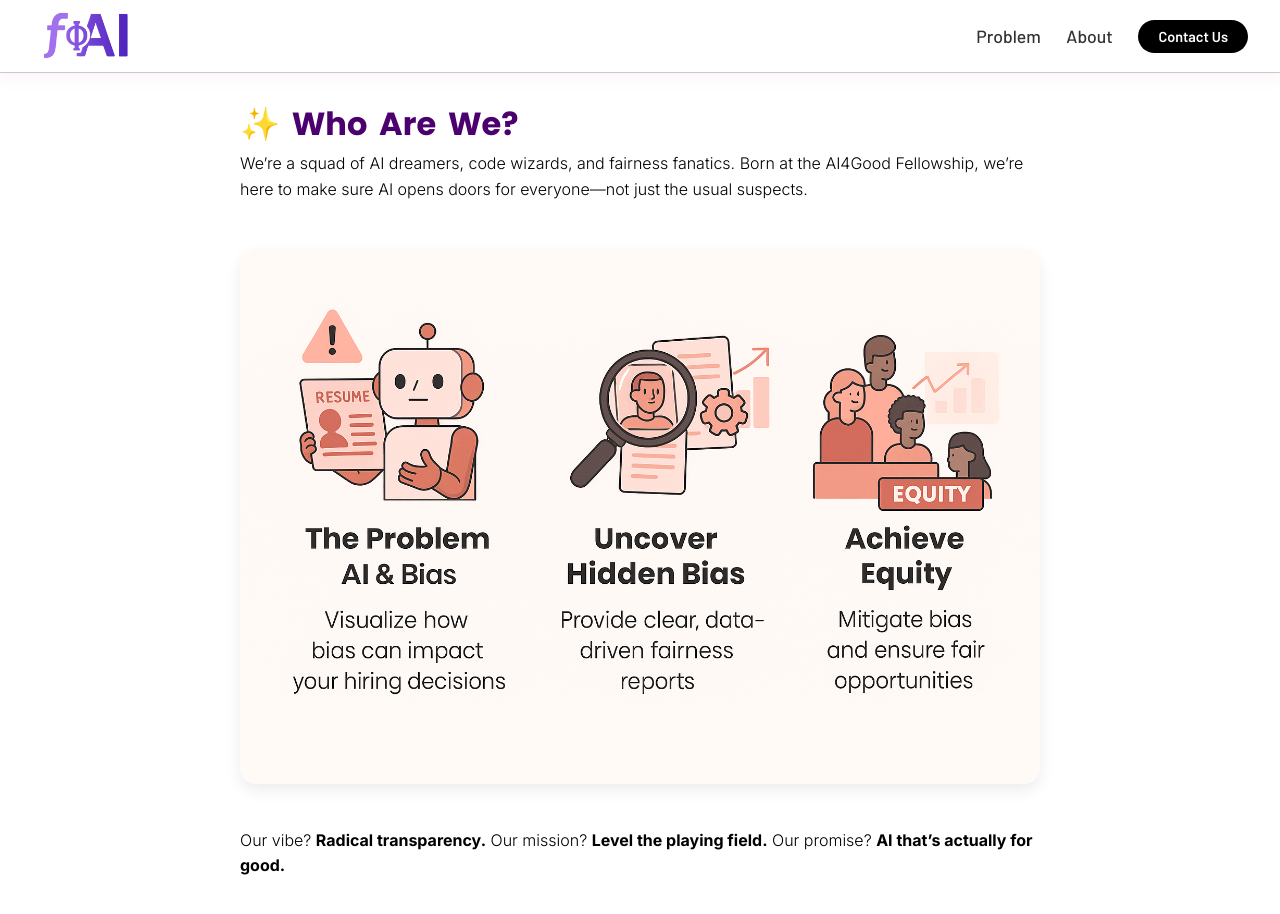
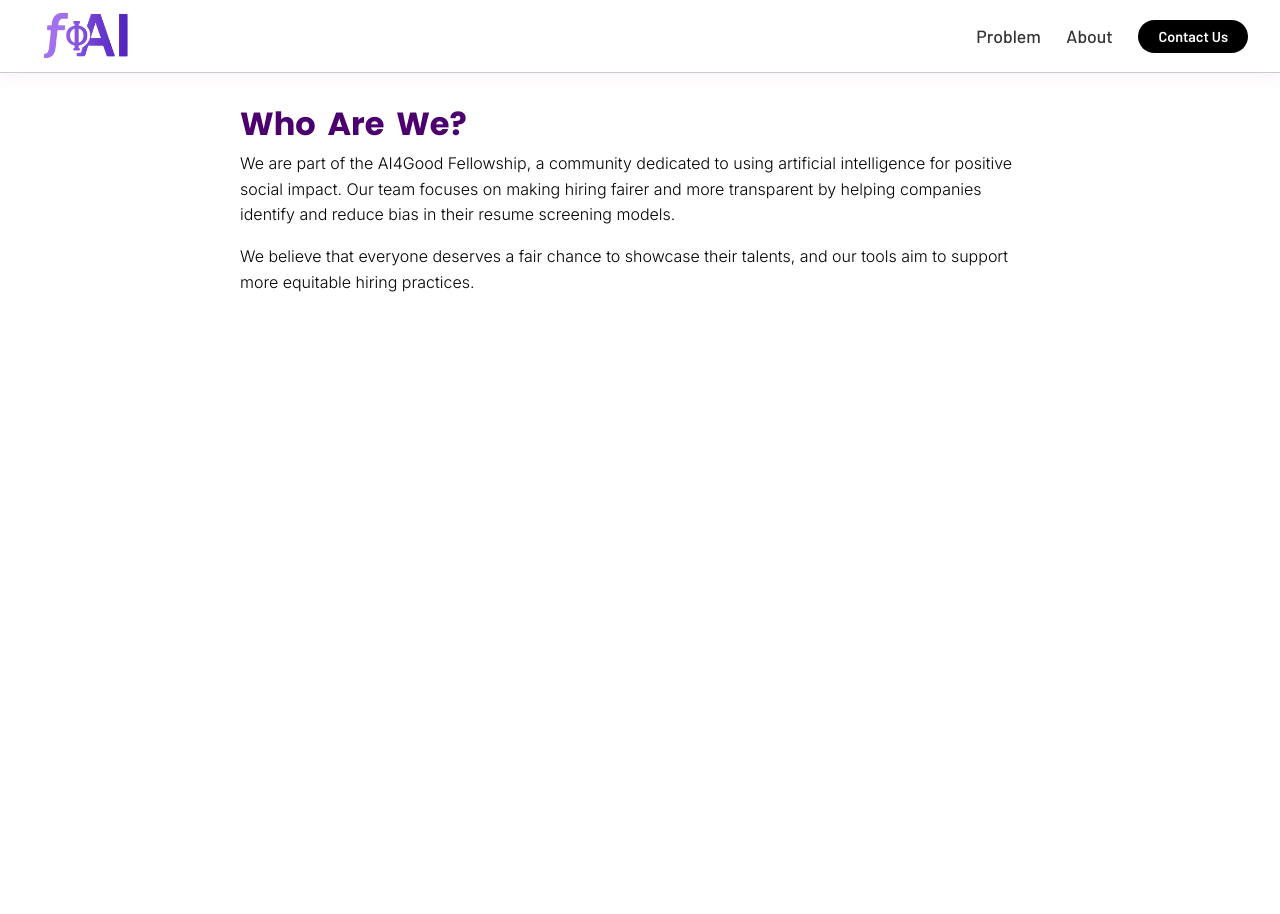
Before and after one commit to imancheema/fAI, a React (Create React App) app in the folder frontend/: page /about in a window 1280 px wide. Shown: the top 914 px of the page. After the commit the page ends 800 px from the top, so only its background shows below. Built offline with nearby package versions, Linux system fonts and the light colour scheme.

Commit message:
Changes contents in About page

```diff
--- a/frontend/src/screens/AboutPage.tsx
+++ b/frontend/src/screens/AboutPage.tsx
@@ -1,29 +1,26 @@
-// src/screens/AboutPage.tsx
 import React from "react";
 import equityImg from "../assets/equity.png";
-import "./ProblemPage.css"; // Reusing the same styles
+import "./ProblemPage.css";
 
 const AboutPage = () => (
   <div className="page-wrapper">
     <div className="content-container">
-      <h1 className="problem-title">✨ Who Are We?</h1>
+      <h1 className="problem-title">Who Are We?</h1>
       <p className="body-text">
-        We’re a squad of AI dreamers, code wizards, and fairness fanatics. Born
-        at the AI4Good Fellowship, we’re here to make sure AI opens doors for
-        everyone—not just the usual suspects.
+        We are part of the AI4Good Fellowship, a community dedicated to using
+        artificial intelligence for positive social impact. Our team focuses on
+        making hiring fairer and more transparent by helping companies identify
+        and reduce bias in their resume screening models.
       </p>
-      <img
+      <p className="body-text">
+        We believe that everyone deserves a fair chance to showcase their
+        talents, and our tools aim to support more equitable hiring practices.
+      </p>
+      {/* <img
         src={equityImg}
         alt="Equity illustration"
         className="content-image"
-      />
-      <p className="body-text">
-        Our vibe? <b>Radical transparency.</b> Our mission?{" "}
-        <b>Level the playing field.</b> Our promise?{" "}
-        <b>AI that’s actually for good.</b>
-        <br />
-        <span role="img" aria-label="emoji-burst"></span>
-      </p>
+      /> */}
     </div>
   </div>
 );
```
